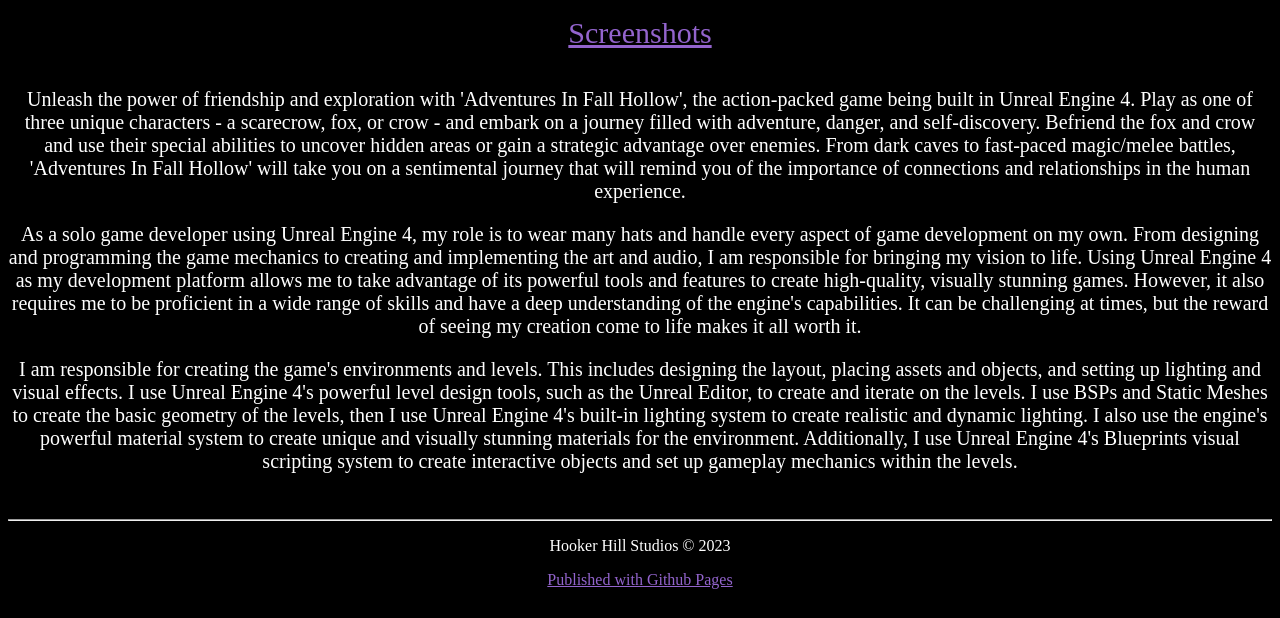
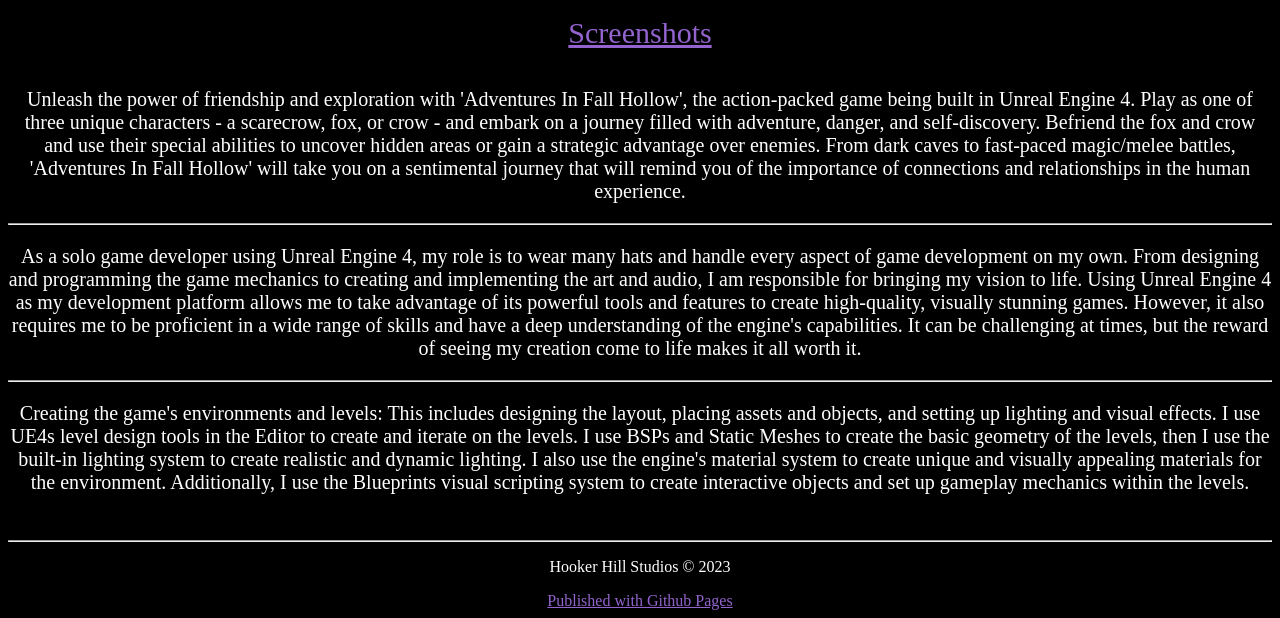
Before and after one commit to JRH89/Portfolio, a plain HTML site: page FallHollowLanding.html in a window 1280 px wide. Shown: the part 859-1477 px from the top of the page. Before the commit the page ends 1456 px from the top, so only its background shows below. Drawn offline with Linux system fonts and the light colour scheme.

Commit message:
Fixed up

```diff
--- a/FallHollowLanding.html
+++ b/FallHollowLanding.html
@@ -28,8 +28,10 @@
         <a style="color:rgb(147, 100, 205); font-size: 30px" href="new.html">Screenshots</a><br><br>
 
             <p style="color:white; text-align:center; font-size: 20px">Unleash the power of friendship and exploration with 'Adventures In Fall Hollow', the action-packed game being built in Unreal Engine 4. Play as one of three unique characters - a scarecrow, fox, or crow - and embark on a journey filled with adventure, danger, and self-discovery. Befriend the fox and crow and use their special abilities to uncover hidden areas or gain a strategic advantage over enemies. From dark caves to fast-paced magic/melee battles, 'Adventures In Fall Hollow' will take you on a sentimental journey that will remind you of the importance of connections and relationships in the human experience.</p>
-            <p style="color:white; text-align:center; font-size: 20px">As a solo game developer using Unreal Engine 4, my role is to wear many hats and handle every aspect of game development on my own. From designing and programming the game mechanics to creating and implementing the art and audio, I am responsible for bringing my vision to life. Using Unreal Engine 4 as my development platform allows me to take advantage of its powerful tools and features to create high-quality, visually stunning games. However, it also requires me to be proficient in a wide range of skills and have a deep understanding of the engine's capabilities. It can be challenging at times, but the reward of seeing my creation come to life makes it all worth it.</p>
-           <p style="color:white; text-align:center; font-size: 20px">I am responsible for creating the game's environments and levels. This includes designing the layout, placing assets and objects, and setting up lighting and visual effects. I use Unreal Engine 4's powerful level design tools, such as the Unreal Editor, to create and iterate on the levels. I use BSPs and Static Meshes to create the basic geometry of the levels, then I use Unreal Engine 4's built-in lighting system to create realistic and dynamic lighting. I also use the engine's powerful material system to create unique and visually stunning materials for the environment. Additionally, I use Unreal Engine 4's Blueprints visual scripting system to create interactive objects and set up gameplay mechanics within the levels.</p>
+           <hr>
+           <p style="color:white; text-align:center; font-size: 20px">As a solo game developer using Unreal Engine 4, my role is to wear many hats and handle every aspect of game development on my own. From designing and programming the game mechanics to creating and implementing the art and audio, I am responsible for bringing my vision to life. Using Unreal Engine 4 as my development platform allows me to take advantage of its powerful tools and features to create high-quality, visually stunning games. However, it also requires me to be proficient in a wide range of skills and have a deep understanding of the engine's capabilities. It can be challenging at times, but the reward of seeing my creation come to life makes it all worth it.</p>
+           <hr>
+           <p style="color:white; text-align:center; font-size: 20px">Creating the game's environments and levels: This includes designing the layout, placing assets and objects, and setting up lighting and visual effects. I use UE4s level design tools in the Editor to create and iterate on the levels. I use BSPs and Static Meshes to create the basic geometry of the levels, then I use the built-in lighting system to create realistic and dynamic lighting. I also use the engine's material system to create unique and visually appealing materials for the environment. Additionally, I use the Blueprints visual scripting system to create interactive objects and set up gameplay mechanics within the levels.</p>
 
 <br>
         </div>
```
